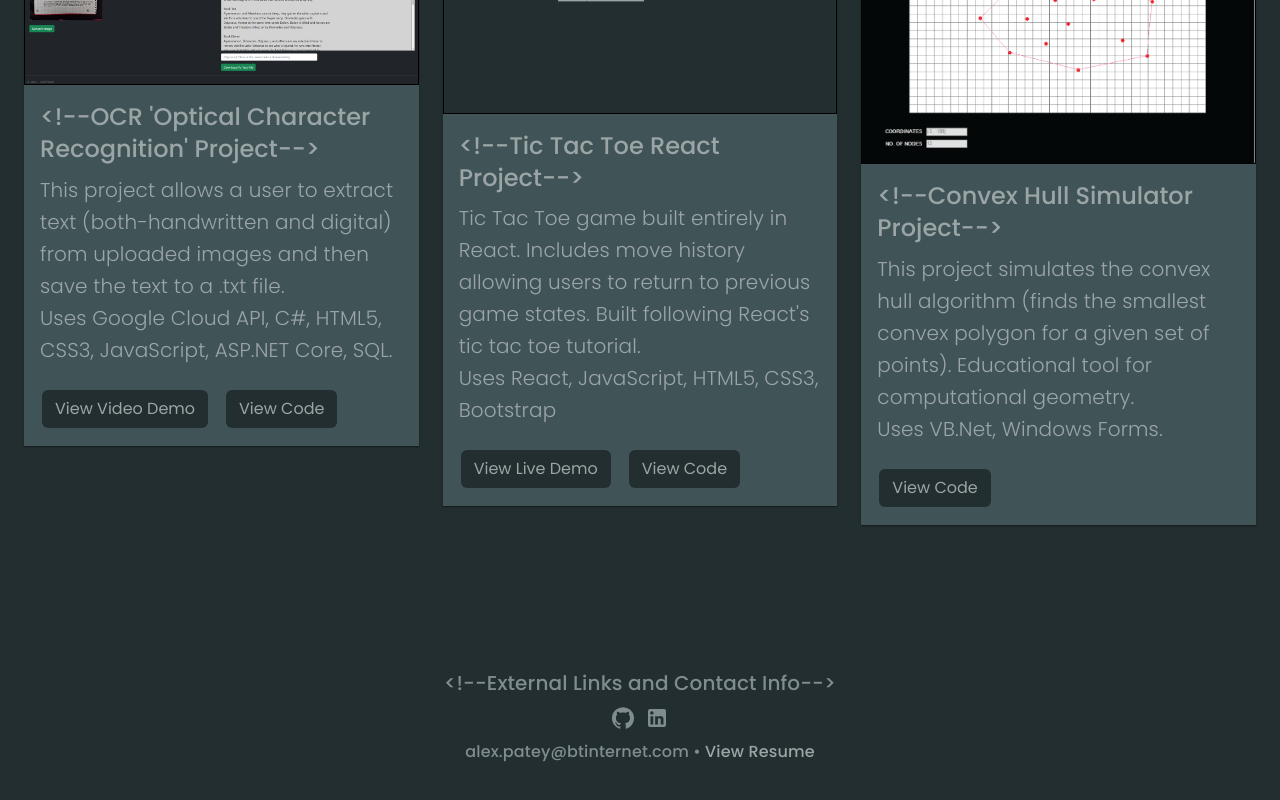
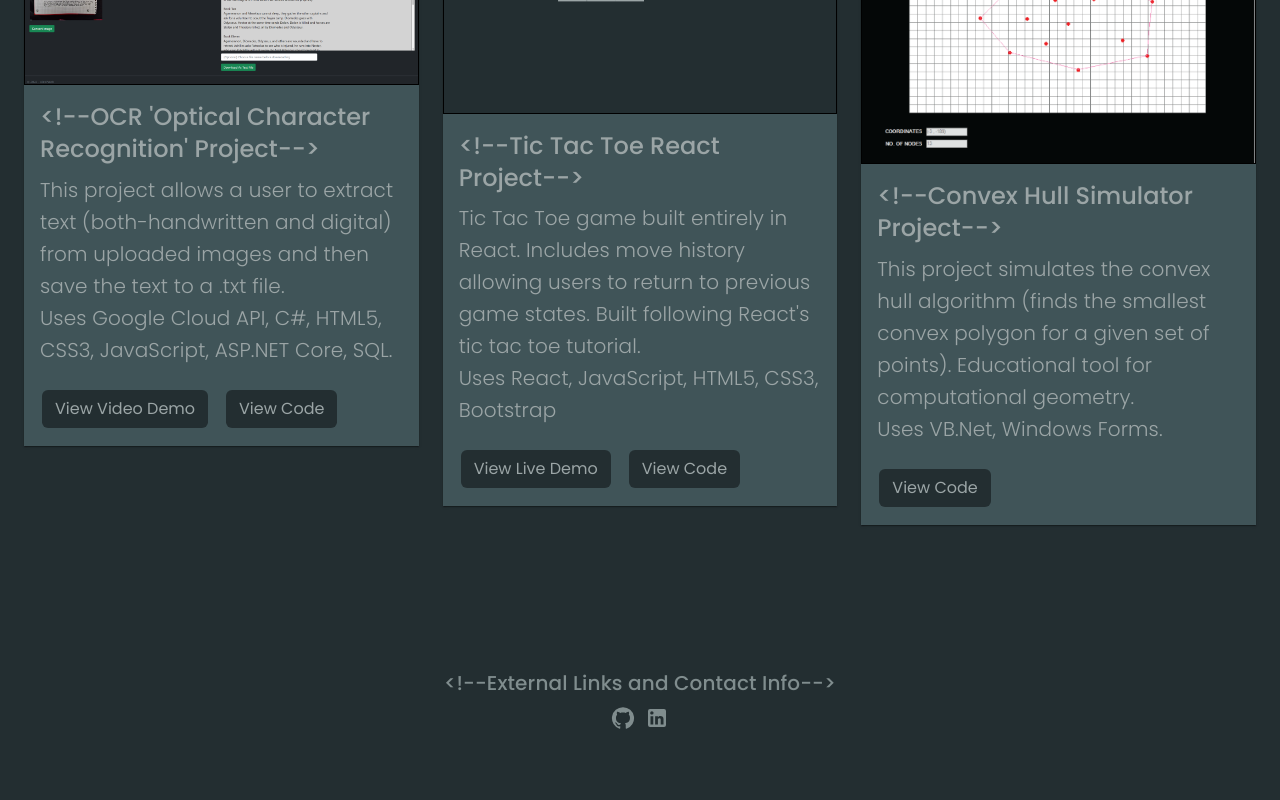
Before and after one commit to AlexPatey/AlexPateyPortfolio, a React (Create React App) app in the folder alexpateyportfolioreactclient/: page / in a window 1280 px wide. Shown: the part 594-1394 px from the top of the page. Built offline with nearby package versions, Linux system fonts and the light colour scheme.

Commit message:
small change

```diff
--- a/alexpateyportfolioreactclient/src/components/Portfolio.js
+++ b/alexpateyportfolioreactclient/src/components/Portfolio.js
@@ -178,7 +178,7 @@ export default function Portfolio() {
             </div>
             <div className='contactInfo'>
                 <Typography variant="h7" color="#808d8e" fontFamily={'Poppins'} fontWeight={500} className='headerPadding email'>
-                    alex.patey@btinternet.com • <a href={"../Alex Patey Resume.pdf"} target="_blank" rel="noreferrer">{"View Resume"}</a>
+                    {/*alex.patey@btinternet.com • <a href={"../Alex Patey Resume.pdf"} target="_blank" rel="noreferrer">{"View Resume"}</a>*/}
                 </Typography>
             </div>
         </div>
```
